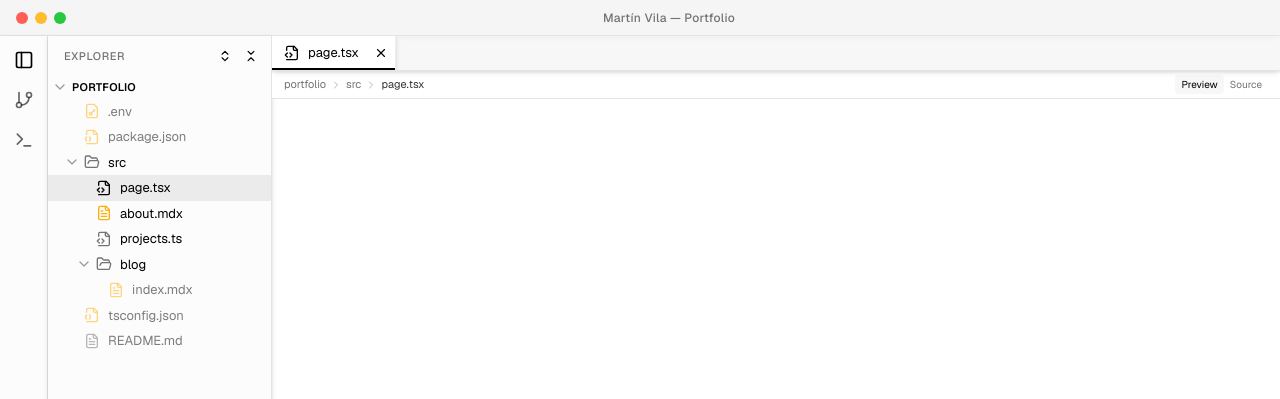
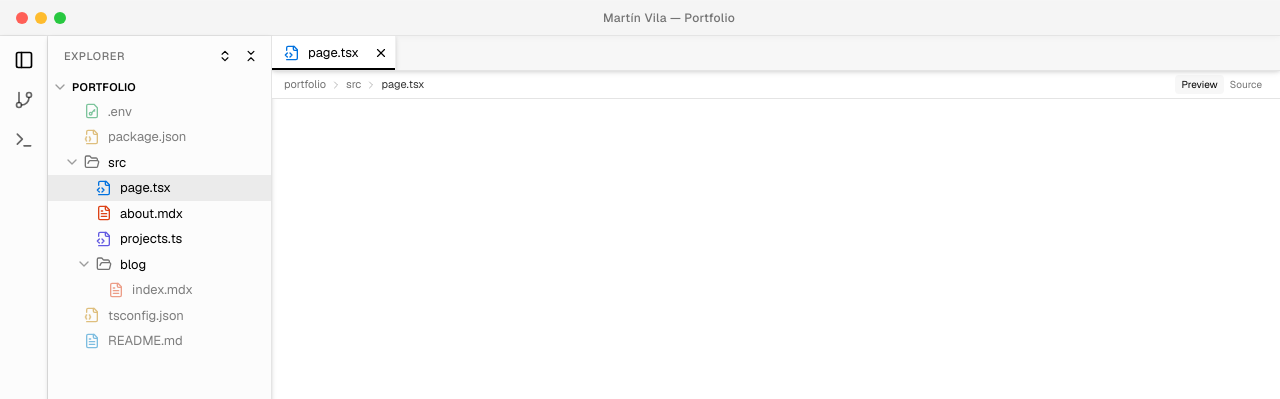
Before and after one commit to kWAYTV/portfolio, a Next.js app in the folder apps/web/: page /en in a window 1280 px wide. Shown: the top 399 px of the page. Built offline with nearby package versions, Linux system fonts and the light colour scheme.

Commit message:
refactor(file-icon): update file icon colors to use CSS variables for improved theming and consistency

```diff
--- a/apps/web/src/components/ide/sidebar/file-icon.tsx
+++ b/apps/web/src/components/ide/sidebar/file-icon.tsx
@@ -10,37 +10,31 @@ import {
 } from "lucide-react";
 import { cn } from "@/lib/utils";
 
-/** File icons using shadcn theme vars. tsx/ts/mdx distinct. */
+/** File icons – VS Code–style colored palette. */
 const fileTypeConfig: Record<string, { Icon: typeof File; color: string }> = {
-  // Code – tsx primary, ts muted
-  tsx: { Icon: FileCode2, color: "text-primary" },
-  ts: { Icon: FileCode2, color: "text-muted-foreground" },
-  jsx: { Icon: FileCode2, color: "text-chart-1" },
-  js: { Icon: FileCode2, color: "text-muted-foreground" },
-  css: { Icon: FileCode2, color: "text-chart-2" },
-  scss: { Icon: FileCode2, color: "text-chart-2" },
-  sass: { Icon: FileCode2, color: "text-chart-2" },
-  html: { Icon: FileCode2, color: "text-muted-foreground" },
-  vue: { Icon: FileCode2, color: "text-chart-1" },
-  svelte: { Icon: FileCode2, color: "text-chart-1" },
-  // Data/config
-  json: { Icon: FileJson2, color: "text-chart-1" },
-  yaml: { Icon: FileJson2, color: "text-chart-2" },
-  yml: { Icon: FileJson2, color: "text-chart-2" },
-  env: { Icon: FileKey, color: "text-chart-1" },
-  // Docs – mdx amber (chart-1), md muted
-  md: { Icon: FileText, color: "text-muted-foreground" },
-  mdx: { Icon: FileText, color: "text-chart-1" },
-  // Diff / version control
-  diff: { Icon: GitCompare, color: "text-chart-2" },
-  patch: { Icon: GitCompare, color: "text-chart-2" },
-  // Assets
-  svg: { Icon: FileImage, color: "text-chart-1" },
-  png: { Icon: FileImage, color: "text-muted-foreground" },
-  jpg: { Icon: FileImage, color: "text-muted-foreground" },
-  webp: { Icon: FileImage, color: "text-muted-foreground" },
-  // Lock files
-  lock: { Icon: FileLock2, color: "text-muted-foreground" },
+  tsx: { Icon: FileCode2, color: "var(--file-icon-tsx)" },
+  ts: { Icon: FileCode2, color: "var(--file-icon-ts)" },
+  jsx: { Icon: FileCode2, color: "var(--file-icon-jsx)" },
+  js: { Icon: FileCode2, color: "var(--file-icon-js)" },
+  css: { Icon: FileCode2, color: "var(--file-icon-css)" },
+  scss: { Icon: FileCode2, color: "var(--file-icon-css)" },
+  sass: { Icon: FileCode2, color: "var(--file-icon-css)" },
+  html: { Icon: FileCode2, color: "var(--file-icon-mdx)" },
+  vue: { Icon: FileCode2, color: "var(--file-icon-env)" },
+  svelte: { Icon: FileCode2, color: "var(--file-icon-mdx)" },
+  json: { Icon: FileJson2, color: "var(--file-icon-json)" },
+  yaml: { Icon: FileJson2, color: "var(--file-icon-json)" },
+  yml: { Icon: FileJson2, color: "var(--file-icon-json)" },
+  env: { Icon: FileKey, color: "var(--file-icon-env)" },
+  md: { Icon: FileText, color: "var(--file-icon-md)" },
+  mdx: { Icon: FileText, color: "var(--file-icon-mdx)" },
+  diff: { Icon: GitCompare, color: "var(--file-icon-diff)" },
+  patch: { Icon: GitCompare, color: "var(--file-icon-diff)" },
+  svg: { Icon: FileImage, color: "var(--file-icon-mdx)" },
+  png: { Icon: FileImage, color: "var(--file-icon-env)" },
+  jpg: { Icon: FileImage, color: "var(--file-icon-env)" },
+  webp: { Icon: FileImage, color: "var(--file-icon-env)" },
+  lock: { Icon: FileLock2, color: "var(--muted-foreground)" },
 };
 
 /** Derive file type from filename for icon lookup. */
@@ -74,8 +68,14 @@ export function FileIcon({ className, name, type }: FileIconProps) {
   const resolvedType = type ?? (name ? getFileTypeFromName(name) : "unknown");
   const config = fileTypeConfig[resolvedType] ?? {
     Icon: File,
-    color: "text-muted-foreground",
+    color: "var(--muted-foreground)",
   };
   const { Icon, color } = config;
-  return <Icon className={cn("size-4 shrink-0", color, className)} />;
+  const isVar = color.startsWith("var(");
+  return (
+    <Icon
+      className={cn("size-4 shrink-0", !isVar && color, className)}
+      style={isVar ? { color } : undefined}
+    />
+  );
 }
```
